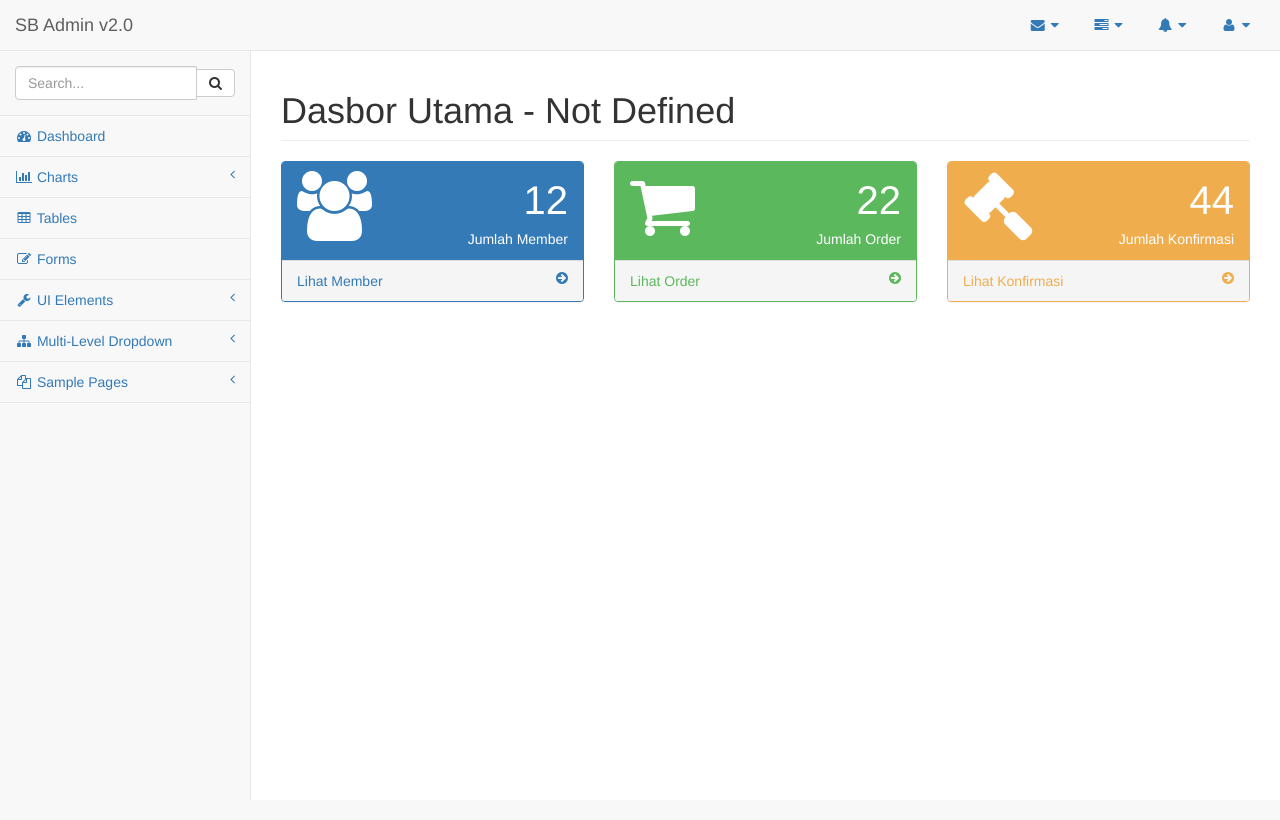
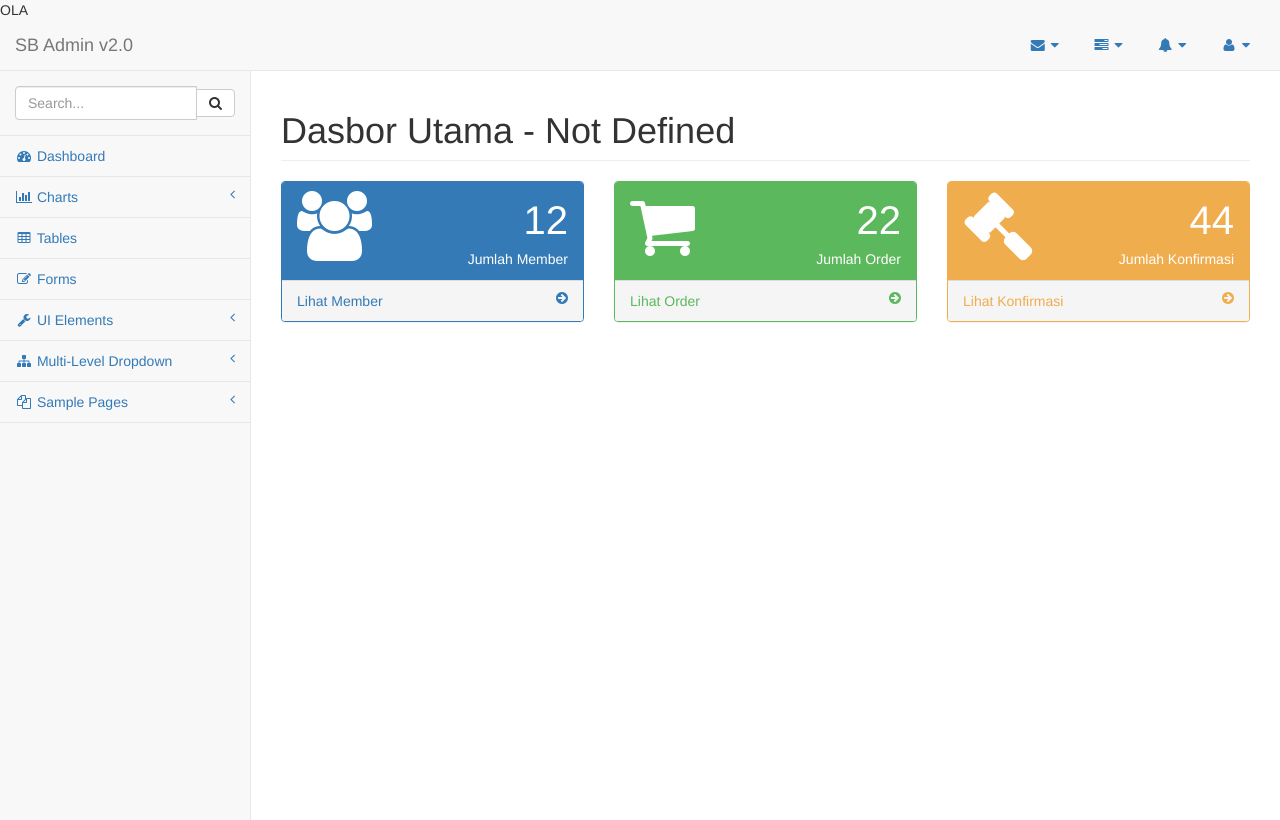
Before and after one commit to idmahardika/SEO_commerce, a PHP site: page /sistem/index.php in a window 1280 px wide. Run offline with PHP 8.4, Linux system fonts and the light colour scheme; the visitor is signed in with stand-in values (Sample User, id 1); data that the repository does not hold is empty.

Commit message:
Tambah Ola

```diff
--- a/sistem/index.php
+++ b/sistem/index.php
@@ -11,6 +11,9 @@ $c_member	= "12";
 $c_order	= "22";
 $c_confirm	= "44";
 ?>
+
+OLA
+
 <body>
     <div id="wrapper">
 		<nav class="navbar navbar-default navbar-static-top" role="navigation" style="margin-bottom: 0">
```
